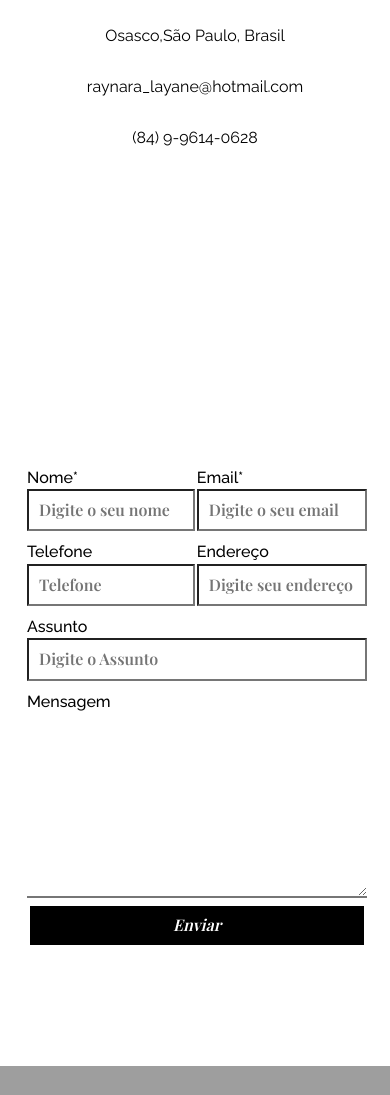
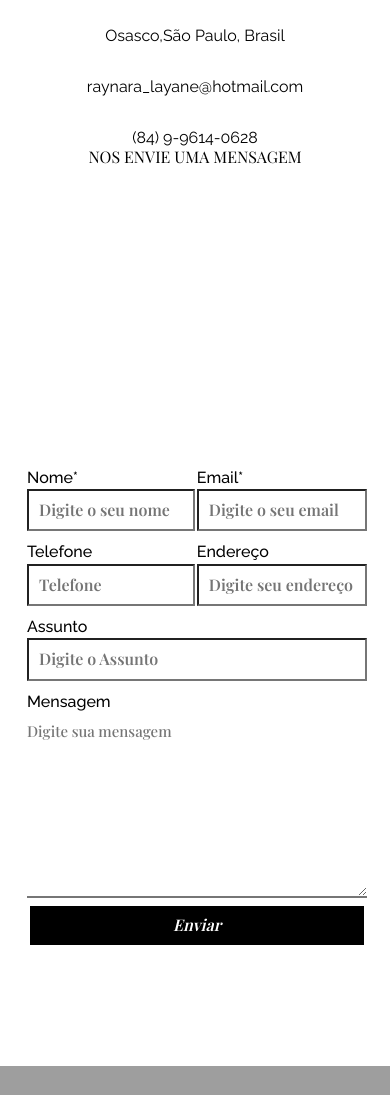
Before and after one commit to DiegoEstefano/Site-BealtyNails, a plain HTML site: page index.html in a window 390 px wide. Shown: the part 6972-8067 px from the top of the page. Drawn offline with nearby package versions, Linux system fonts and the light colour scheme; some packages are replaced by stand-ins of ours; grey boxes are pictures that could not be loaded; a web font is replaced by a local one.

Commit message:
Update form and fonts for smartphones

```diff
--- a/index.html
+++ b/index.html
@@ -5,9 +5,10 @@
     <meta charset="UTF-8">
     <meta http-equiv="X-UA-Compatible" content="IE=edge">
     <meta name="viewport" content="width=device-width, initial-scale=1.0">
-    <title>Raynara Layane Naage3526@bb.com.bril Design</title>
+    <title>Raynara Layane Nail Design</title>
     <link rel="stylesheet" href="normalizer.css">
     <link rel="stylesheet" href="style.css">
+    <link rel="shortcut icon" href="nail.png" type="image/x-icon">
     <script src="script.js"></script>
     <title></title>
 </head>
@@ -165,6 +166,10 @@
                 <span id="span-fone">(84) 9-9614-0628</span>
             </div>
 
+            <div class="mensagem">
+                <span id="mensagem">NOS ENVIE UMA MENSAGEM</span>
+            </div>
+
         </div>
 
         <div id="div-formulario">
@@ -210,7 +215,7 @@
                     </tr>
 
                     <tr>
-                        <td colspan="2"> <textarea name="message" id="mensagem" cols="43" rows="10"></textarea></td>
+                        <td colspan="2"> <textarea name="message" id="mensagem" cols="43" rows="10" placeholder="Digite sua mensagem"></textarea></td>
                     </tr>
 
                     <tr>
```
